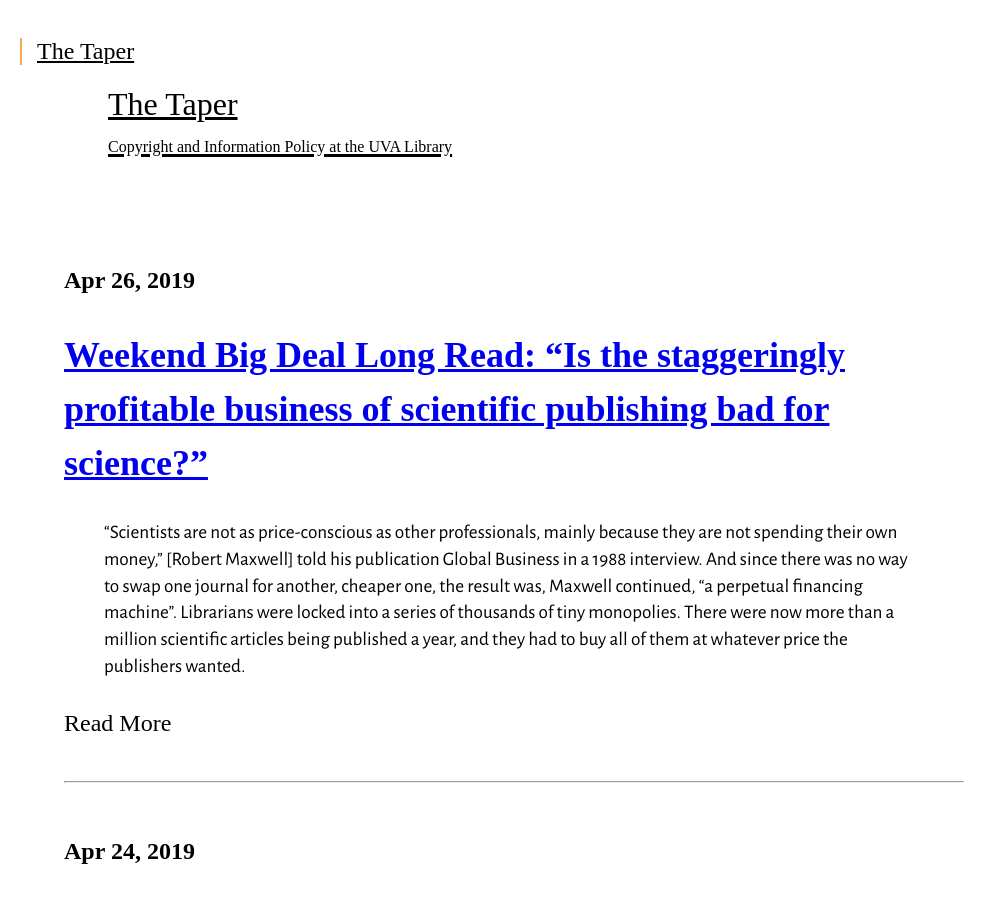
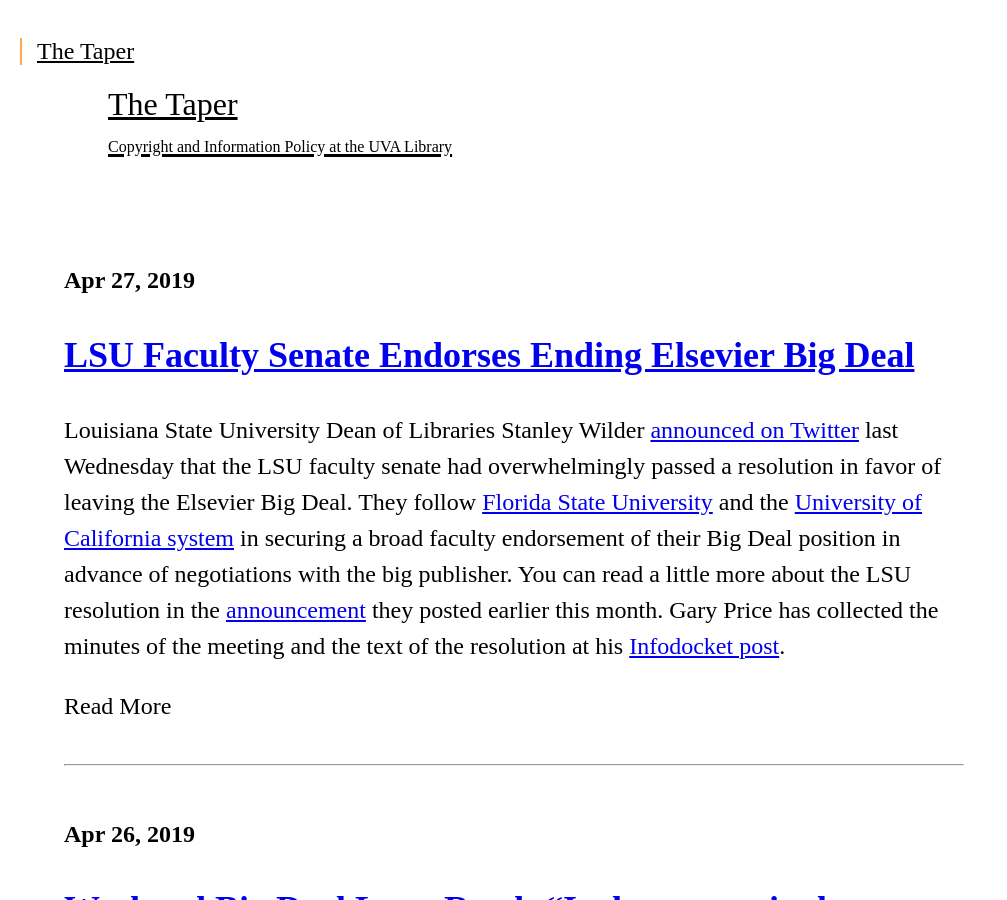
Before and after one commit to uvalib/thetaper, a Jekyll site: the page built from index.html, in a window 1280 px wide and 900 px high. Shown: the whole window, without its empty margins (0-1007 px from the left). Built offline with Jekyll 4.4.1, drawn with Linux system fonts in a browser that asks for light colours; some web fonts are replaced; comment, search, counter and statistics services are not loaded.

```diff
--- a/_posts/2019-04-27-lsu-faculty-senate-endorses-ending-elsevier-big-deal.md
+++ b/_posts/2019-04-27-lsu-faculty-senate-endorses-ending-elsevier-big-deal.md
@@ -1,8 +1,8 @@
 ---
 layout: post
-published: false
+published: true
 comments: true
 date: '2019-04-27 08:32 -0400'
 title: LSU Faculty Senate Endorses Ending Elsevier Big Deal
 ---
-Louisiana State University Dean of Libraries Stanley Wilder [announced on Twitter](https://twitter.com/sjwilder100/status/1121156752769155072) last Wednesday that the LSU faculty senate had overwhelmingly passed a resolution in favor of leaving the Elsevier Big Deal. They follow Florida State University and the University of California system in securing a broad faculty endorsement of their Big Deal position in advance of negotiations with the big publisher. You can read a little more about the LSU resolution in the [announcement](http://news.blogs.lib.lsu.edu/2019/04/05/lsu-libraries-faculty-senate-consider-responses-to-rising-journal-costs/) they posted earlier this month.
+Louisiana State University Dean of Libraries Stanley Wilder [announced on Twitter](https://twitter.com/sjwilder100/status/1121156752769155072) last Wednesday that the LSU faculty senate had overwhelmingly passed a resolution in favor of leaving the Elsevier Big Deal. They follow [Florida State University](https://news.library.virginia.edu/2018/04/26/no-big-deal-fsu-cancels-elsevier-bundle-citing-outdated-model-and-out-of-control-cost/) and the [University of California system](https://www.chronicle.com/article/A-Lesson-From-UC-s-Split/245811) in securing a broad faculty endorsement of their Big Deal position in advance of negotiations with the big publisher. You can read a little more about the LSU resolution in the [announcement](http://news.blogs.lib.lsu.edu/2019/04/05/lsu-libraries-faculty-senate-consider-responses-to-rising-journal-costs/) they posted earlier this month. Gary Price has collected the minutes of the meeting and the text of the resolution at his [Infodocket post](https://www.infodocket.com/2019/04/05/louisiana-state-university-lsu-faculty-senate-plans-vote-on-resolution-that-recommends-cancellation-of-elsevier-journal-package-and-move-to-a-la-carte-purchase-model/?utm_source=id&utm_medium=IDTW&utm_campaign=articles).
```
